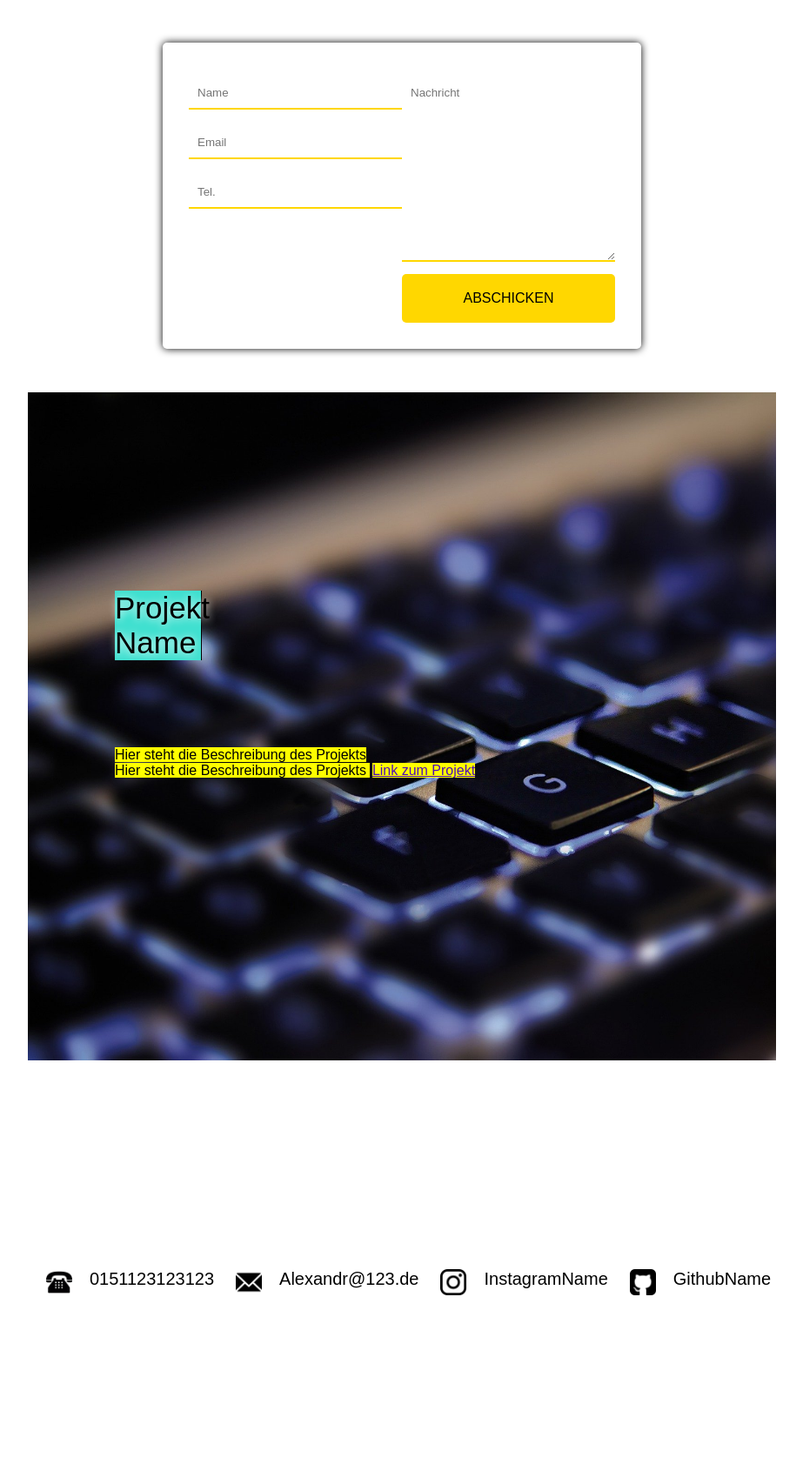
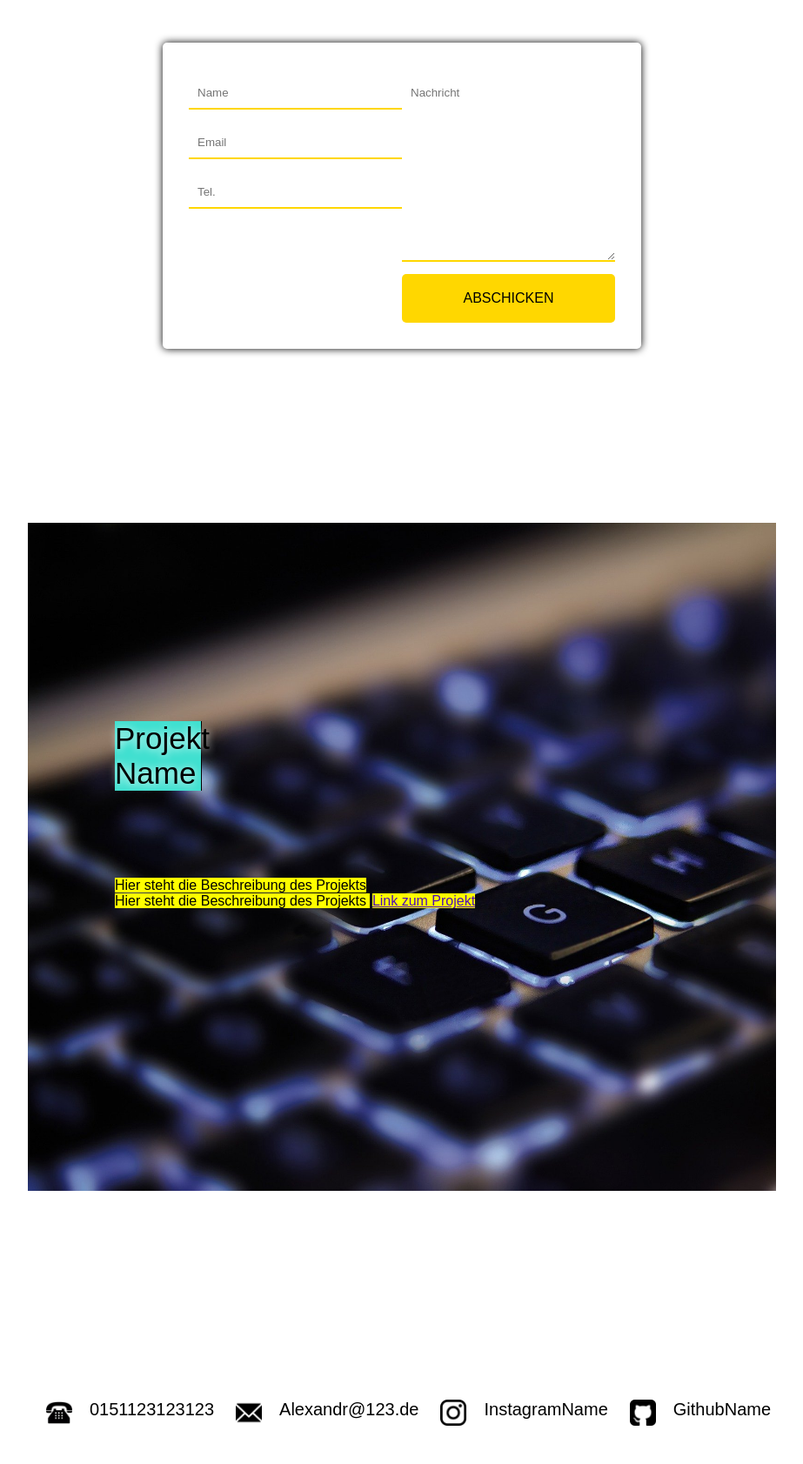
Before and after one commit to AlexandrIampolskiy/portfolio5000, a PHP site: page / in a window 1280 px wide. Shown: the part 2080-3763 px from the top of the page at 87% size, without its empty margins (178-1101 px from the left). Before the commit the page ends 3569 px from the top, so only its background shows below. Run offline with PHP 8.4, Linux system fonts and the light colour scheme; the visitor is signed in with stand-in values (Sample User, id 1); some libraries are stand-ins or nearby versions; some web fonts are replaced.

Commit message:
Add files via upload

```diff
--- a/style.css
+++ b/style.css
@@ -452,6 +452,7 @@ main .txt, h1 {
     margin: auto;
     overflow: hidden;
     position: relative;
+    margin-top: 150px;
     }
 
     .carousel-slide {
```
